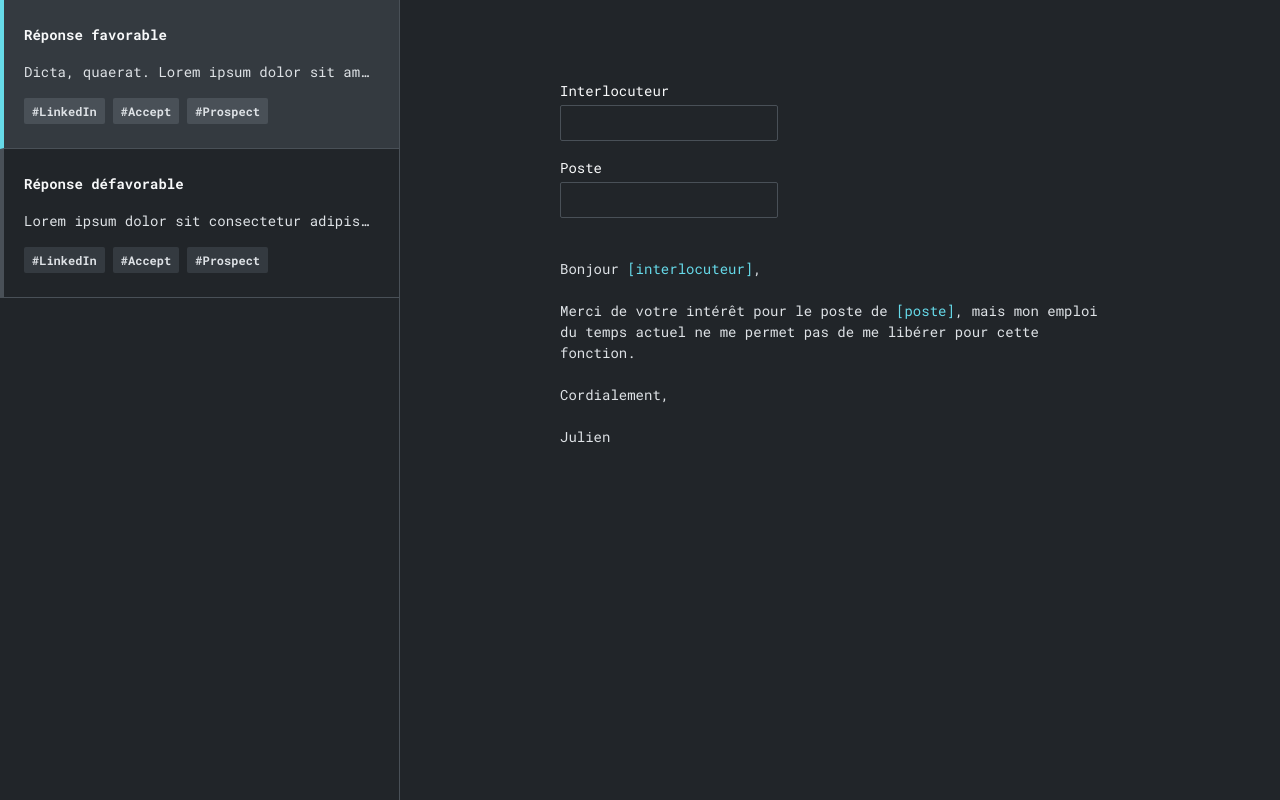
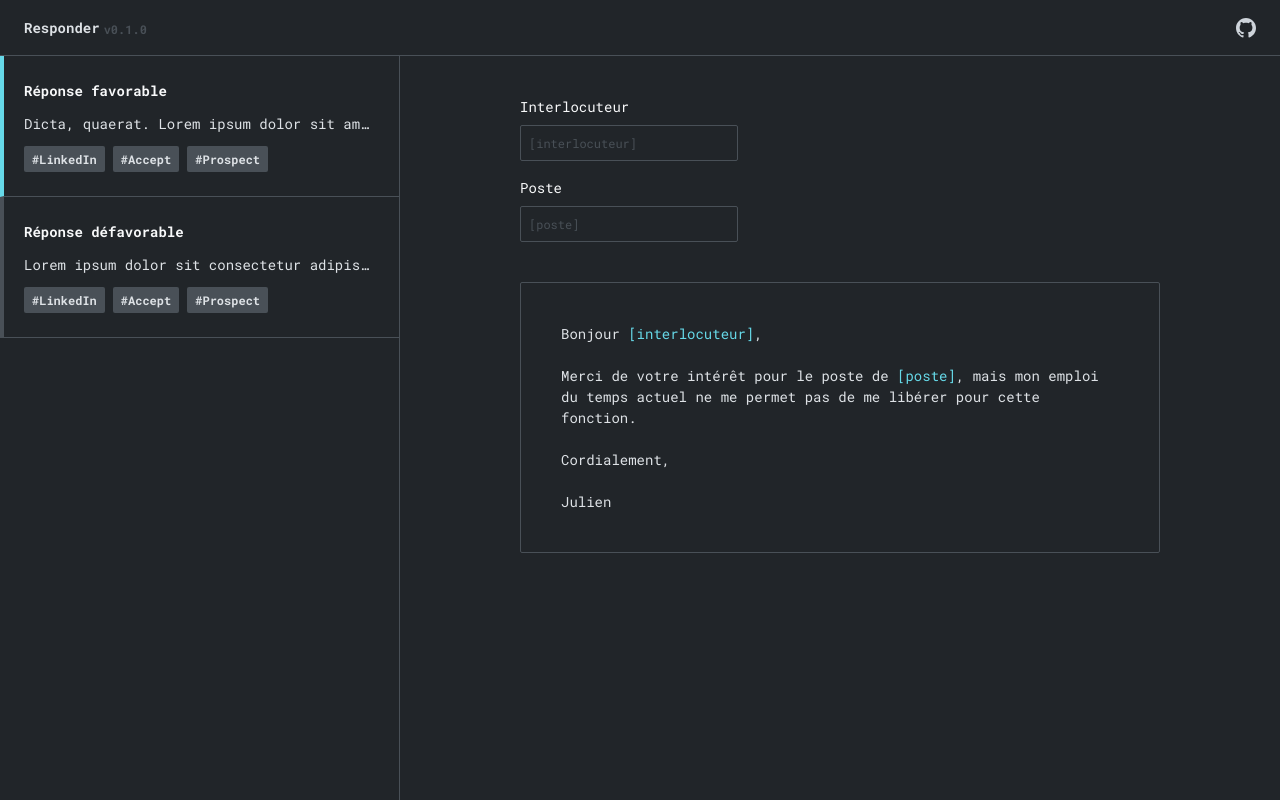
Before and after one commit to jverneaut/responder, a website built with webpack: page src/index.html in a window 1280 px wide. Built offline with nearby package versions, Linux system fonts and the light colour scheme.

Commit message:
improvement(styles): improve styles

```diff
--- a/package.json
+++ b/package.json
@@ -1,6 +1,6 @@
 {
   "name": "responder",
-  "version": "1.0.0",
+  "version": "0.1.0",
   "description": "",
   "main": "index.js",
   "scripts": {
--- a/src/index.html
+++ b/src/index.html
@@ -11,6 +11,12 @@
     <title>Responder</title>
   </head>
   <body>
+    <nav>
+      <h1>Responder</h1>
+      <a href="https://github.com/jverneaut/responder" target="_blank">
+        <img src="/src/img/github.svg" alt="GitHub Logo" />
+      </a>
+    </nav>
     <aside>
       <section class="selected">
         <header>Réponse favorable</header>
@@ -43,6 +49,7 @@
     </aside>
     <main>
       <div class="inputs-container"></div>
+      <div class="content">
         <p>
           Bonjour <span class="replacable">[interlocuteur]</span>,<br /><br />
           Merci de votre intérêt pour le poste de <span class="replacable">[poste]</span>, mais
@@ -50,6 +57,7 @@
           Cordialement,<br /><br />
           Julien
         </p>
+      </div>
     </main>
   </body>
 </html>
--- a/src/index.ts
+++ b/src/index.ts
@@ -1,5 +1,12 @@
 import './reset.css';
 import './style.css';
+
+import * as settings from '../package.json';
+
+const title = document.querySelector('nav h1');
+const versionEl = document.createElement('span');
+versionEl.innerText = 'v' + settings.version;
+title.appendChild(versionEl);
 
 const result = document.querySelector('main p');
 const resultDefaultText = result.innerHTML;
@@ -7,6 +14,7 @@ const resultDefaultText = result.innerHTML;
 const words = resultDefaultText.match(/\[(.*?)\]/g).map(word => ({
   key: word.slice(1, word.length - 1),
   value: word,
+  default: word,
 }));
 
 const renderResult = () => {
@@ -24,6 +32,7 @@ const inputGroups = words.map(({ key, value }) => {
 
   wrapper.className = 'input-group';
   input.name = key;
+  input.placeholder = value;
   label.innerText = key.charAt(0).toUpperCase() + key.slice(1);
 
   wrapper.appendChild(label);
@@ -40,10 +49,11 @@ inputGroups
   .map(inputGroup => inputGroup.querySelector('input'))
   .forEach(inputElement => {
     const targetElemnt = inputElement;
-    const wordToReplace = targetElemnt.name;
+    const wordToReplace = words.filter(({ key }) => key === targetElemnt.name)[0];
 
     inputElement.addEventListener('input', e => {
-      words.filter(({ key }) => key === wordToReplace)[0].value = targetElemnt.value;
+      wordToReplace.value =
+        targetElemnt.value.trim() === '' ? wordToReplace.default : targetElemnt.value;
       renderResult();
     });
   });
--- a/src/style.css
+++ b/src/style.css
@@ -8,6 +8,7 @@ body {
   color: #dee2e6;
   font-family: 'Roboto Mono', monospace;
   display: grid;
+  grid-template-rows: 56px 1fr;
   grid-template-columns: 400px 1fr;
   height: 100vh;
   font-size: 14px;
@@ -18,9 +19,41 @@ body {
   background: rgba(206, 212, 218, 0.5);
 }
 
+nav {
+  border-bottom: 1px solid #495057;
+  grid-column-start: 1;
+  grid-column-end: 3;
+  display: flex;
+  flex-direction: row;
+  align-items: center;
+  padding: 0 24px;
+  justify-content: space-between;
+}
+
+nav h1 {
+  margin: 0;
+  font-weight: bold;
+}
+
+nav h1 span {
+  font-size: 12px;
+  color: #495057;
+  vertical-align: bottom;
+  margin-left: 4px;
+}
+
+nav a {
+  font-size: 0;
+}
+
+nav img {
+  height: 20px;
+}
+
 aside {
   height: 100%;
   border-right: 1px solid #495057;
+  grid-column-start: 1;
 }
 
 aside section {
@@ -33,7 +66,7 @@ aside section {
 }
 
 aside section.selected {
-  border-left: 4px solid #66d9e8;
+  border-left-color: #66d9e8;
 }
 
 aside section:hover {
@@ -49,28 +82,24 @@ aside section p {
   width: 100%;
   white-space: nowrap;
   text-overflow: ellipsis;
-  margin-top: 16px;
+  margin-top: 12px;
   overflow: hidden;
 }
 
 aside section footer {
-  margin-top: 16px;
+  margin-top: 12px;
   font-size: 0;
 }
 
 aside section footer ul li {
   font-size: 12px;
-  background: #343a40;
+  background: #495057;
   color: #dee2e6;
   display: inline-block;
   padding: 4px 8px;
   transition: background 0.1s;
   font-weight: bold;
   border-radius: 2px;
-}
-
-aside section:hover footer ul li {
-  background: #495057;
 }
 
 aside section footer ul li::before {
@@ -83,18 +112,13 @@ aside section footer ul li + li {
 
 main {
   overflow-y: scroll;
-  padding: 80px;
+  padding: 40px 24px;
 }
 
 main .inputs-container,
-main p,
-h1,
-h2,
-h3,
-h4,
-h5 {
+main .content {
   margin: 0 auto;
-  max-width: 560px;
+  max-width: 640px;
 }
 
 main .inputs-container {
@@ -126,13 +150,24 @@ main .inputs-container input {
   font-size: 12px;
   line-height: 1.5;
   padding: 8px;
-  margin-top: 4px;
+  margin-top: 8px;
   border-radius: 2px;
   min-width: 200px;
   outline: none;
   border: 1px solid #495057;
 }
 
+main .inputs-container input::placeholder {
+  color: #495057;
+}
+
 main .inputs-container input:focus {
   border: 1px solid #66d9e8;
 }
+
+.content {
+  box-sizing: border-box;
+  border-radius: 2px;
+  padding: 40px;
+  border: 1px solid #495057;
+}
--- a/tsconfig.json
+++ b/tsconfig.json
@@ -3,6 +3,7 @@
     "outDir": "./dist/",
     "noImplicitAny": true,
     "target": "es5",
-    "allowJs": true
+    "allowJs": true,
+    "resolveJsonModule": true
   }
 }
```
Also changed, not shown: src/img/github.svg (added). Lines whose indentation alone changed are shown as unchanged.
